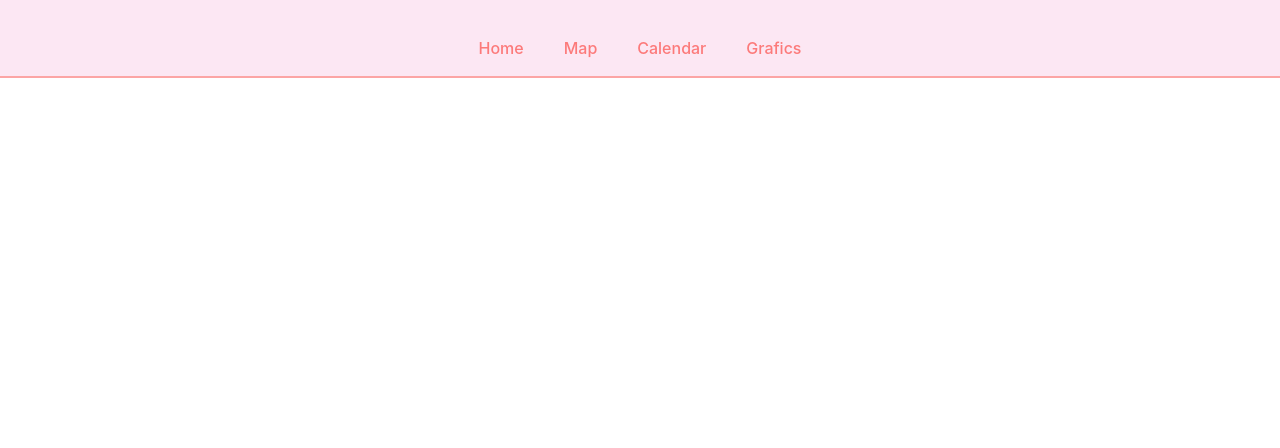
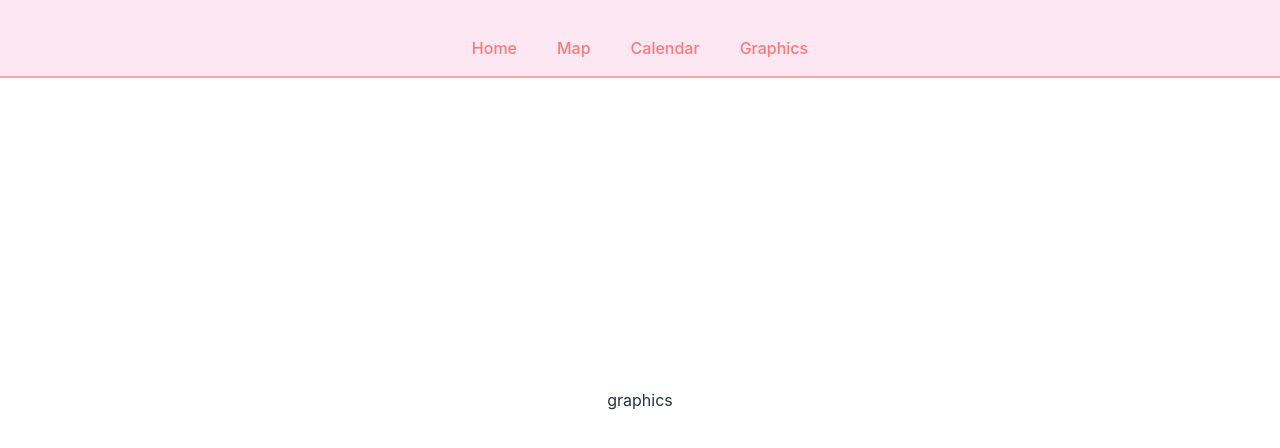
Before and after one commit to Naomigarcia99/Yoga, a React (Vite) app: page /graphics in a window 1280 px wide. Shown: the top 448 px of the page. Built offline with nearby package versions, Linux system fonts and the light colour scheme.

Commit message:
Adjustment

```diff
--- a/src/App.jsx
+++ b/src/App.jsx
@@ -1,7 +1,7 @@
 import "./assets/styles/App.css";
 import Home from "./pages/home";
 import Map from "./pages/map";
-import Grafics from "./pages/grafics";
+import Graphics from "./pages/graphics";
 import Calendar from "./pages/calendar";
 import Navbar from "./components/navbar";
 import { Routes, Route } from "react-router-dom";
@@ -15,7 +15,7 @@ function App() {
         <Route path="/" element={<Home />} />
         <Route path="/map" element={<Map />} />
         <Route path="/calendar" element={<Calendar />} />
-        <Route path="/grafics" element={<Grafics />} />
+        <Route path="/graphics" element={<Graphics />} />
       </Routes>
     </>
   );
--- a/src/components/navbar.jsx
+++ b/src/components/navbar.jsx
@@ -3,12 +3,12 @@ import { NavLink } from "react-router-dom";
 
 export default function navbar() {
   return (
-    <nav class="bg-pink-100 fixed w-full top-0 start-0 border-b-2 border-red-300">
-      <ul class="p-4 mt-5 font-medium border-gray-100 space-x-10">
+    <nav className="bg-pink-100 fixed w-full top-0 start-0 border-b-2 border-red-300">
+      <ul className="p-4 mt-5 font-medium border-gray-100 space-x-10">
         <NavLink to={"/"}>Home</NavLink>
         <NavLink to={"/map"}>Map</NavLink>
         <NavLink to={"/calendar"}>Calendar</NavLink>
-        <NavLink to={"/grafics"}>Grafics</NavLink>
+        <NavLink to={"/graphics"}>Graphics</NavLink>
       </ul>
     </nav>
   );
--- a/src/pages/grafics.jsx
+++ /dev/null
@@ -1,7 +0,0 @@
-import React from 'react'
-
-export default function grafics() {
-  return (
-    <div>grafics</div>
-  )
-}
--- /dev/null
+++ b/src/pages/graphics.jsx
@@ -0,0 +1,7 @@
+import React from 'react'
+
+export default function graphics() {
+  return (
+    <div>graphics</div>
+  )
+}
```
